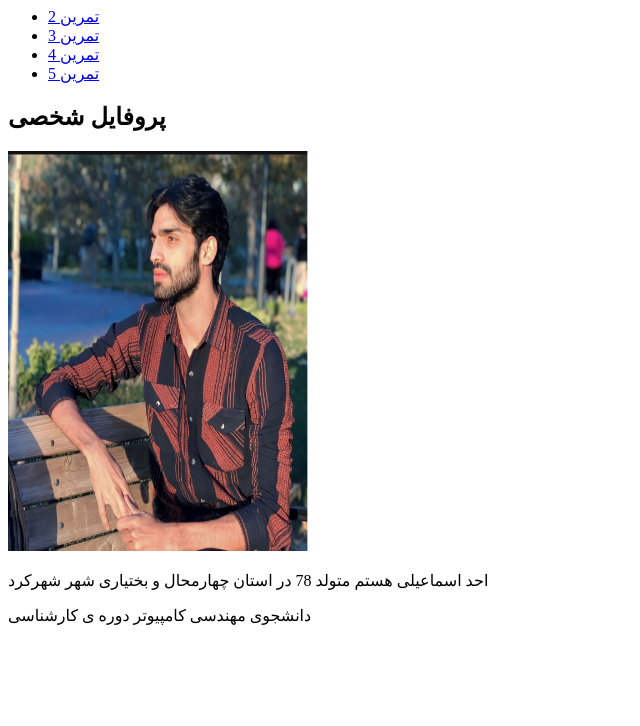
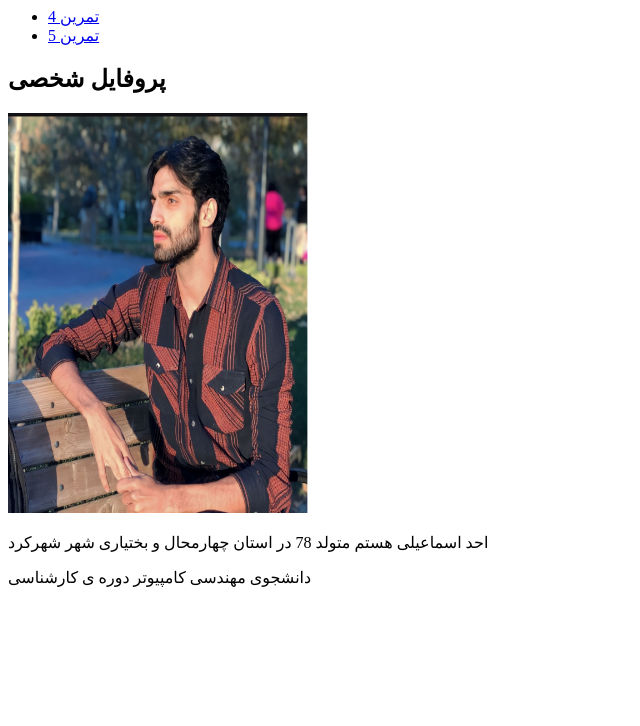
Before and after one commit to ahadesmaeili78/github.io, a plain HTML site: page index.html in a window 1280 px wide. Shown: the part 74-800 px from the top of the page, without its empty margins (0-640 px from the left). Drawn offline with Linux system fonts and the light colour scheme.

Commit message:
Update index.html

```diff
--- a/index.html
+++ b/index.html
@@ -16,8 +16,6 @@
         <h1>وبلاگ شخصی</h1>
          <nav>
             <ul>
-                <li><a href="tamrin2.html">تمرین 2</a></li>
-                <li><a href="tamrin3.html">تمرین 3</a></li>
                 <li><a href="tamrin4.html">تمرین 4</a></li>
                 <li><a href="tamrin5.html">تمرین 5</a></li>
             </ul>
```
